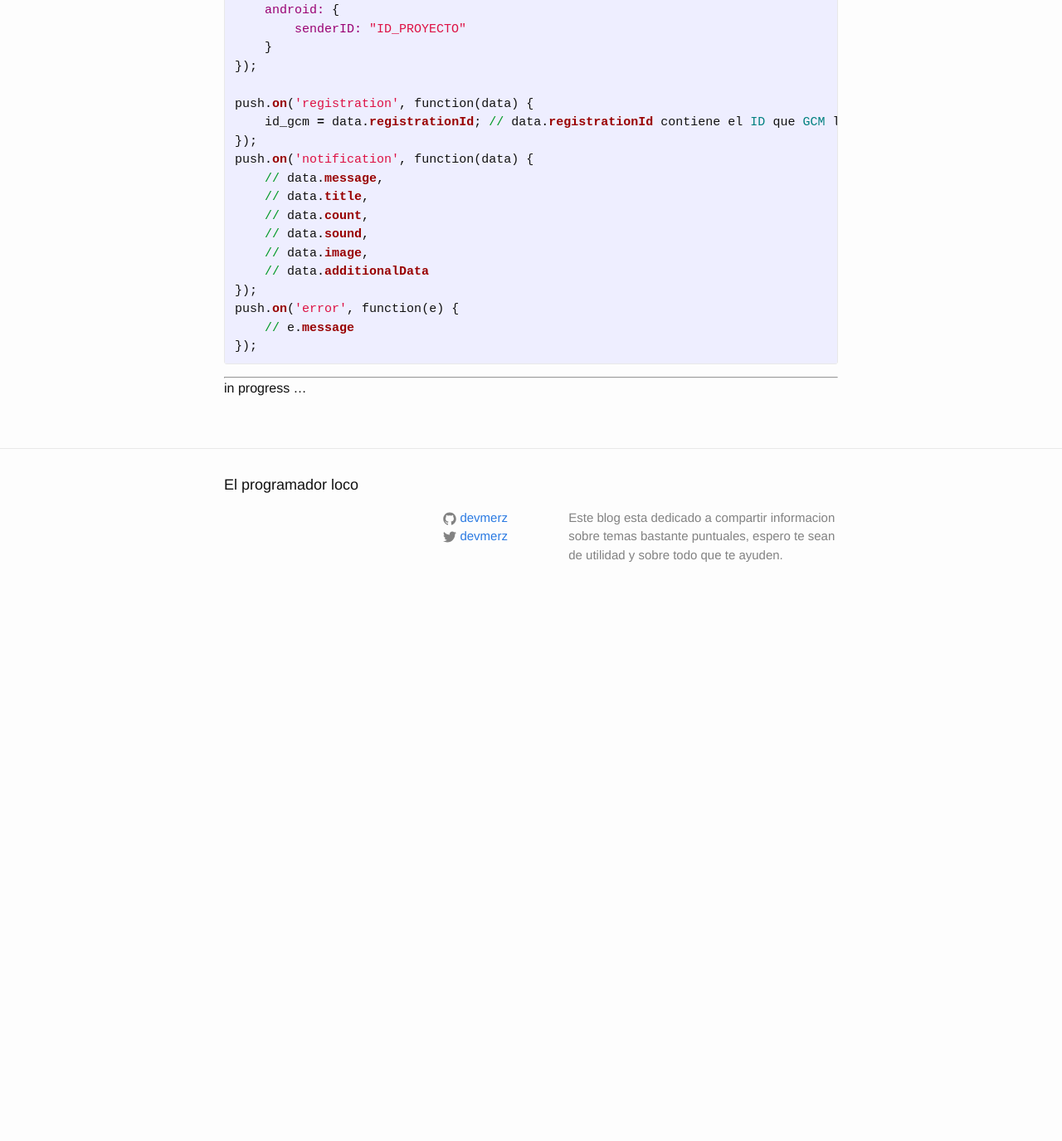
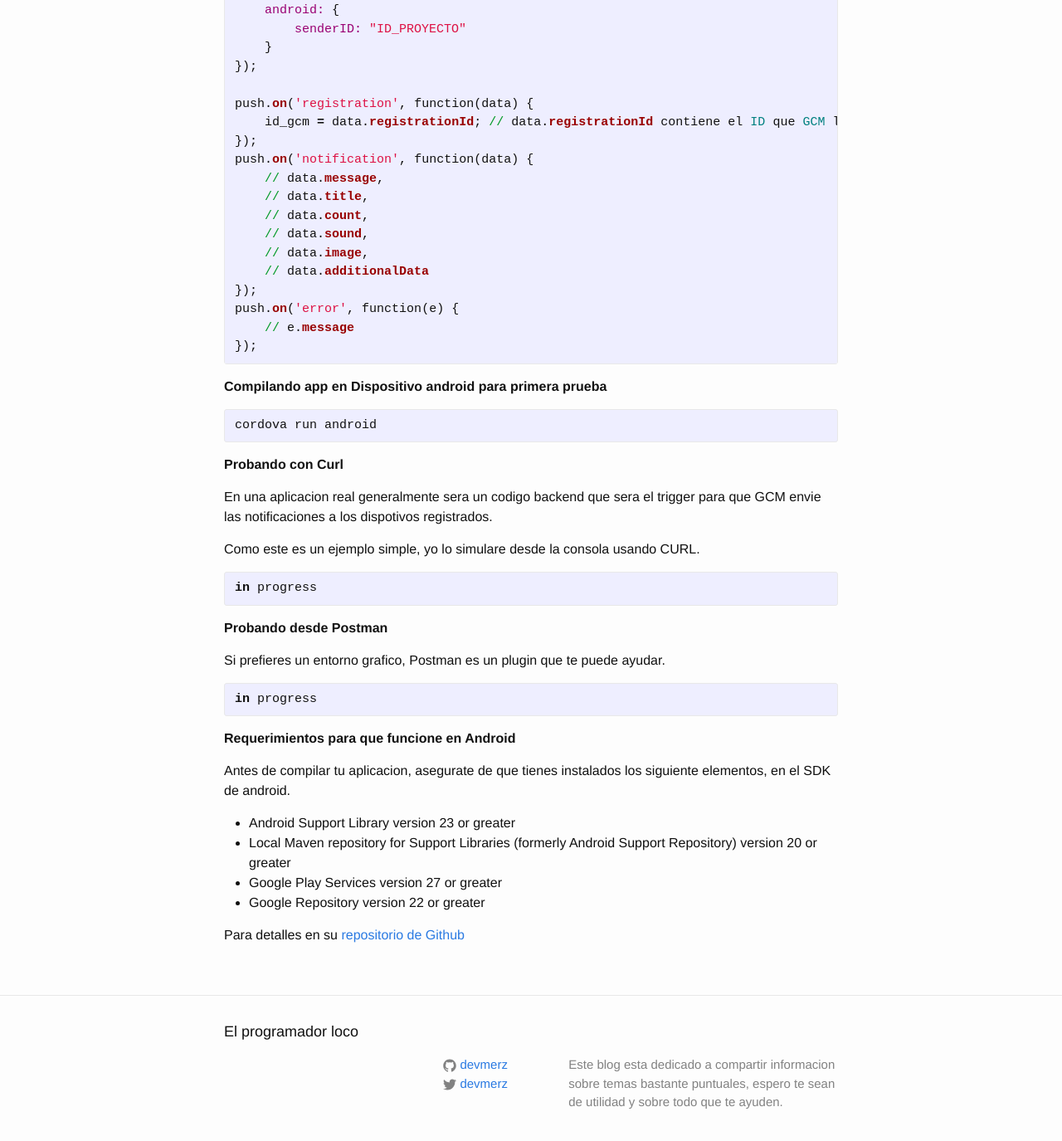
Before and after one commit to devmerz/devmerz.github.io, a Jekyll site: the page built from _posts/2016-08-10-notificaciones-push-en-android-apache-cordova.markdown, in a window 1280 px wide and 1400 px high, scrolled down 3659 px. Shown: the top 1375 px of the window at 83% size. Built offline with Jekyll 4.4.1, drawn with Linux system fonts in a browser that asks for light colours; comment, search, counter and statistics services are not loaded; before the commit the page ends 4399 px from its top, so only the background shows below that; some of the changed text lies outside the part shown.

```diff
--- a/_layouts/default.html
+++ b/_layouts/default.html
@@ -14,7 +14,7 @@
     </div>
 
     {% include footer.html %}
-
+    {% include analytics.html %}
   </body>
 
 </html>
--- a/_posts/2016-08-08-welcome-to-jekyll.markdown
+++ b/_posts/2016-08-08-welcome-to-jekyll.markdown
@@ -1,8 +1,8 @@
 ---
 layout: post
 title:  "Bienvenido !!!"
-date:   2016-08-08 21:38:16
 categories: jekyll update
+permalink: :title
 ---
 
 Hola y bienvenido al blog.
--- a/_posts/2016-08-09-comandos-utiles-apache-cordova.markdown
+++ b/_posts/2016-08-09-comandos-utiles-apache-cordova.markdown
@@ -2,6 +2,7 @@
 layout: post
 title: "Comandos utiles : Apache Cordova"
 categories: comandos apache cordova
+permalink: :title
 ---
 
 **Iniciar un proyecto**
--- a/_posts/2016-08-10-notificaciones-push-android.markdown
+++ b/_posts/2016-08-10-notificaciones-push-en-android-apache-cordova.markdown
@@ -62,9 +63,7 @@ cordova platform add android
 {% highlight ruby %}
 cordova plugin add phonegap-plugin-push --variable SENDER_ID="TU_NUMERO_DE_PROYECTO"
 {% endhighlight %}
-
-Perfecto !!!
-Todo el proceso de mas arriba nos dejo una estructura similar a esta:
+Para mas informacion sobre este plugin, puedes revisar su [repositorio de Github](https://github.com/phonegap/phonegap-plugin-push)
 
 **Registrar nuestro dispositivo en GCM**
 {% highlight ruby %}
@@ -91,8 +90,33 @@ push.on('error', function(e) {
     // e.message
 });
 {% endhighlight %}
-****
 
+**Compilando app en Dispositivo android para primera prueba**
+{% highlight ruby %}
+cordova run android
+{% endhighlight %}
 
+**Probando con Curl**
 
-in progress ...
+En una aplicacion real generalmente sera un codigo backend que sera el trigger para que GCM envie las notificaciones a los dispotivos registrados.
+
+Como este es un ejemplo simple, yo lo simulare desde la consola usando CURL.
+{% highlight ruby %}
+in progress
+{% endhighlight %}
+**Probando desde Postman**
+
+Si prefieres un entorno grafico, Postman es un plugin que te puede ayudar.
+{% highlight ruby %}
+in progress
+{% endhighlight %}
+**Requerimientos para que funcione en Android**
+
+Antes de compilar tu aplicacion, asegurate de que tienes instalados los siguiente elementos, en el SDK de android.
+
+* Android Support Library version 23 or greater
+* Local Maven repository for Support Libraries (formerly Android Support Repository) version 20 or greater
+* Google Play Services version 27 or greater
+* Google Repository version 22 or greater
+
+Para detalles en su [repositorio de Github](https://github.com/phonegap/phonegap-plugin-push/blob/master/docs/INSTALLATION.md)
```
Also changed, not shown: other parts of _posts/2016-08-10-notificaciones-push-en-android-apache-cordova.markdown (+1 -0 lines), _includes/analytics.html (added, +10 -0 lines).
